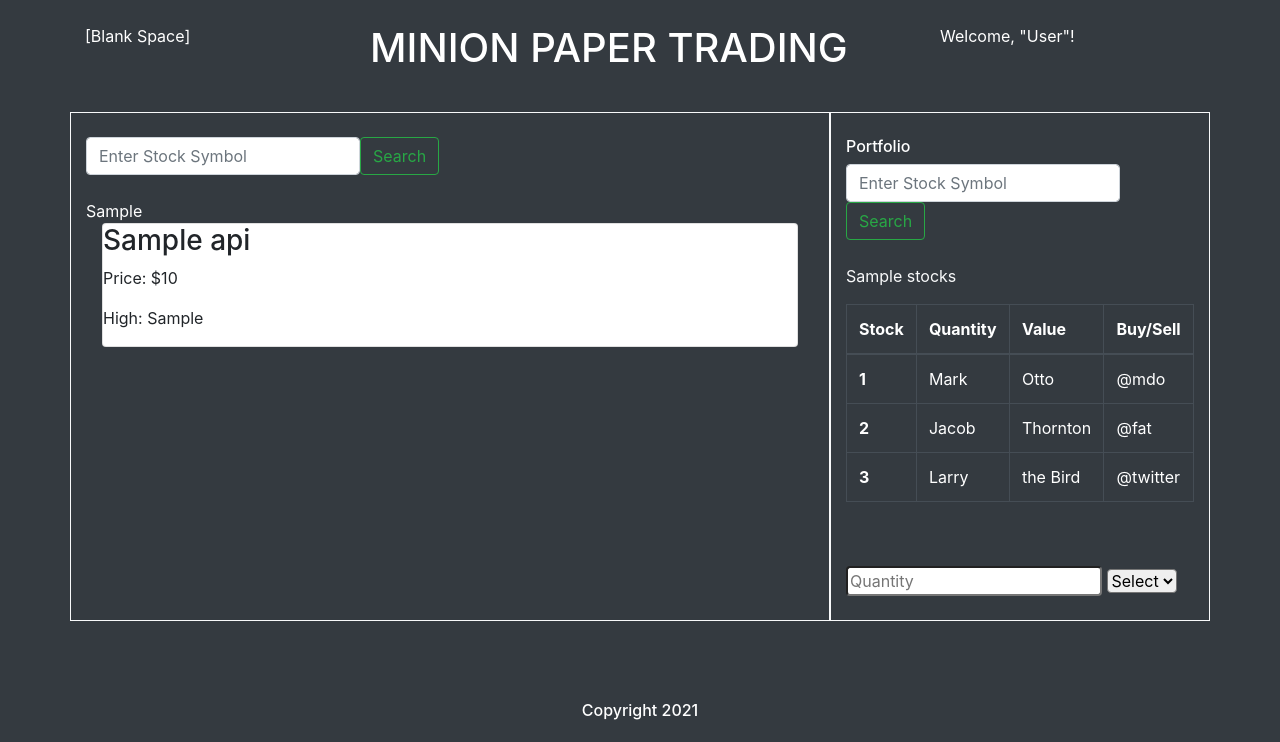
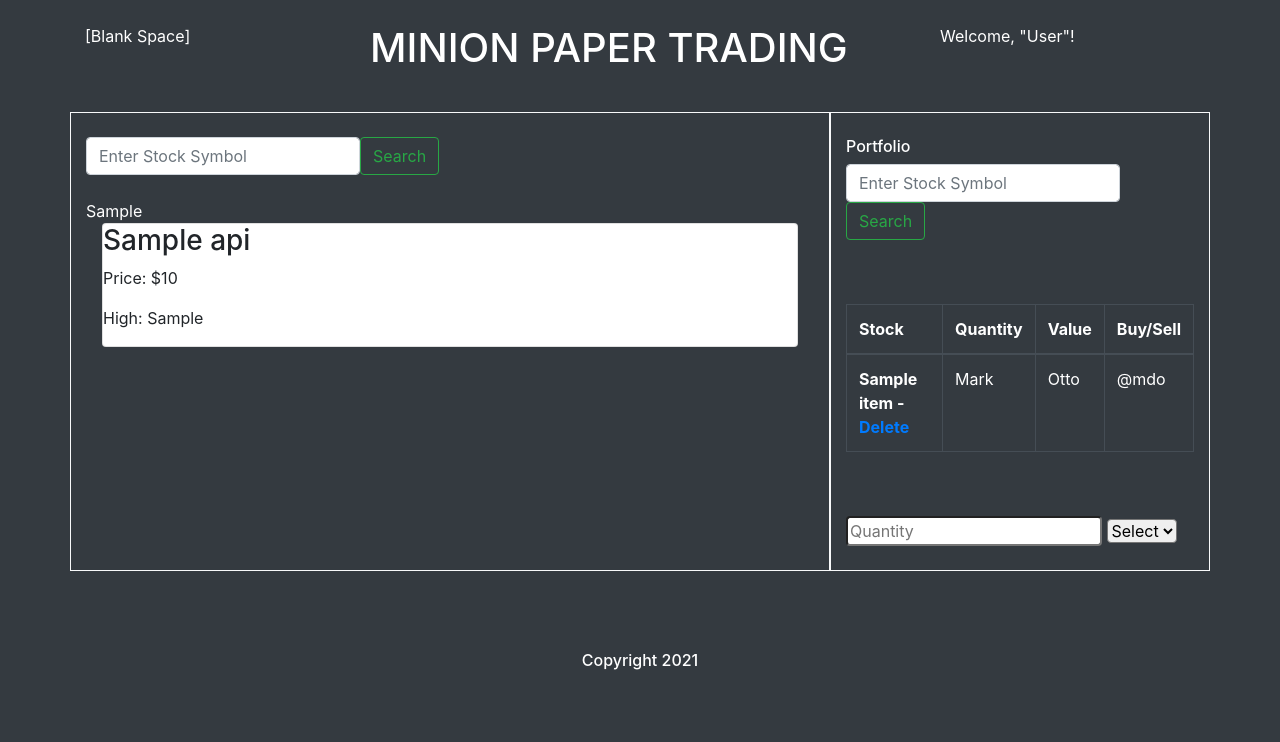
Before and after one commit to imhotep-hodges/Project04, a Django app: template portfolio/stocksdb/templates/home.html in a window 1280 px wide. Shown: the top 742 px of the page. Run offline with Django 3.2, Linux system fonts and the light colour scheme; the template is opened without the code that fills it: most values are stand-ins (such as "Sample title", 1, 10 or a date in 2020); some libraries are stand-ins or nearby versions.

Commit message:
debugging

```diff
--- a/portfolio/stocksdb/templates/aboutme.html
+++ /dev/null
@@ -1,6 +0,0 @@
-{% extends 'base.html' %}
-{% block content %}
-
-<h1>About Me</h1>
-
-{% endblock %}
--- a/portfolio/stocksdb/templates/home.html
+++ b/portfolio/stocksdb/templates/home.html
@@ -51,7 +51,7 @@
               <div class="col-md-4 col-sm-12 border border-light my-3 py-4">
                 <h6 class='text-left'>Portfolio</h6>
 
-                  <form action='{% url 'addstock' %}' class='form-inline my-2 my-lg-0' method='POST'>
+                  <form action='{% url 'home' %}' class='form-inline my-2 my-lg-0' method='POST'>
                     {% csrf_token %}
                     <input class='form-control mr-sm02' type='search' placeholder='Enter Stock Symbol' name='stock'>
                     <button class='btn btn-outline-success my-2 my-sm-0' type='submit'>Search</button>
@@ -59,7 +59,7 @@
                         <br/>
                   <p class='text-light'>
 
-                      {{ stocks }} <br/>
+                      <br/>
 
                   </p>
 
@@ -73,24 +73,16 @@
                     </tr>
                   </thead>
                   <tbody>
+
+                {% for item in stocks %}
                     <tr>
-                      <th scope="row">1</th>
+                      <th scope="row">{{ item }} - <a href='{% url 'delete' item.id %}'> Delete </a></th>
                         <td>Mark</td>
                         <td>Otto</td>
                         <td>@mdo</td>
                     </tr>
-                    <tr>
-                      <th scope="row">2</th>
-                        <td>Jacob</td>
-                        <td>Thornton</td>
-                        <td>@fat</td>
-                    </tr>
-                    <tr>
-                      <th scope="row">3</th>
-                        <td>Larry</td>
-                        <td>the Bird</td>
-                        <td>@twitter</td>
-                    </tr>
+                {% endfor %}
+
                   </tbody>
                 </table>
                 <br></br>
--- a/portfolio/stocksdb/urls.py
+++ b/portfolio/stocksdb/urls.py
@@ -3,7 +3,7 @@ from . import views
 
 urlpatterns = [
     path('', views.home, name="home"),
-    path('aboutme.html', views.aboutme, name='aboutme'),
     path('addstock.html', views.addstock, name='addstock'),
     path('delete/<stock_id>', views.delete, name='delete'),
+    path('portfolios', views.portfolios, name='portfolios'),
 ]
```
Also changed, not shown: portfolio/stocksdb/templates/addstock.html (+35 -0 lines), portfolio/stocksdb/views.py (+14 -2 lines), portfolio/db.sqlite3.
